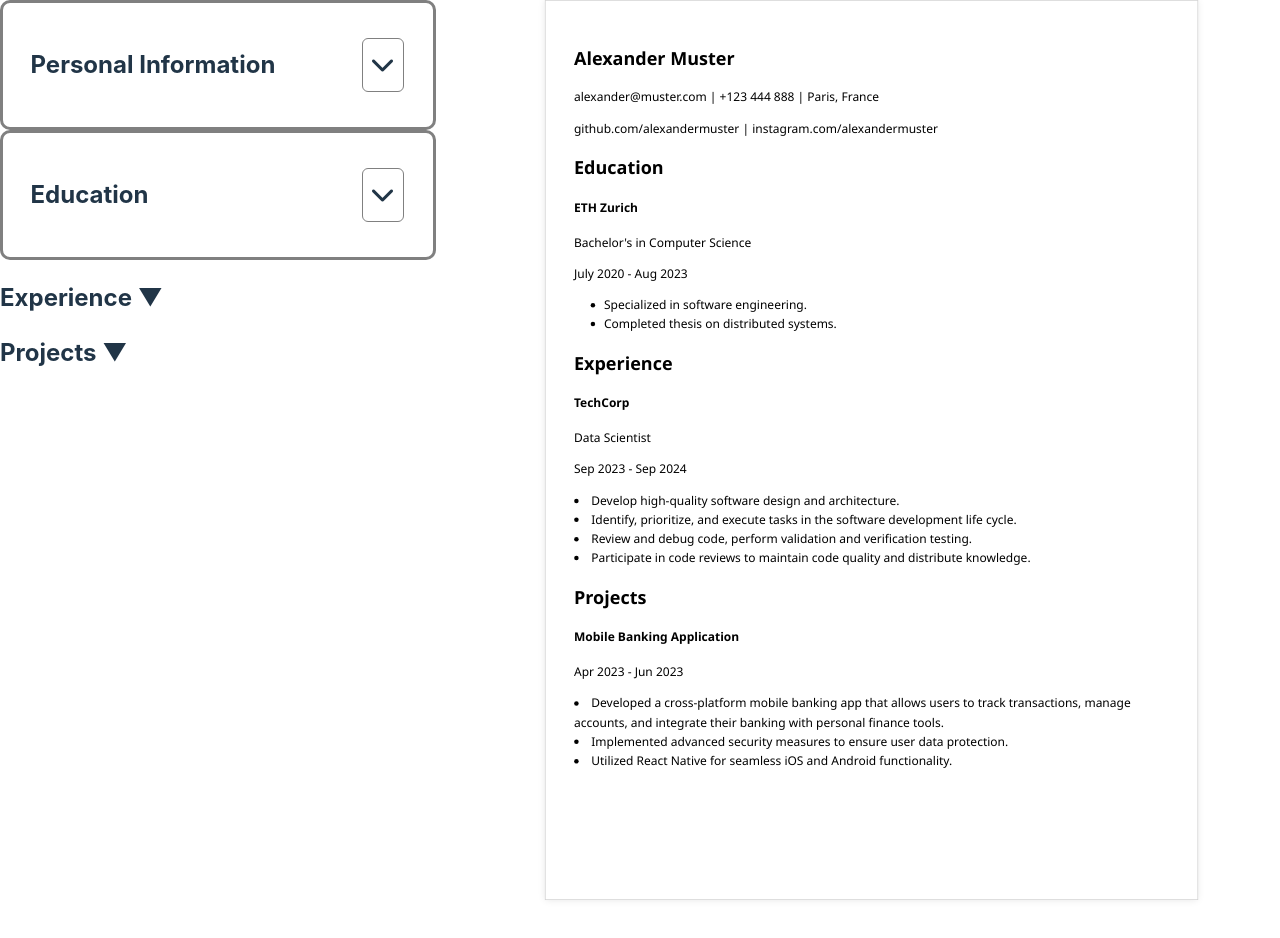
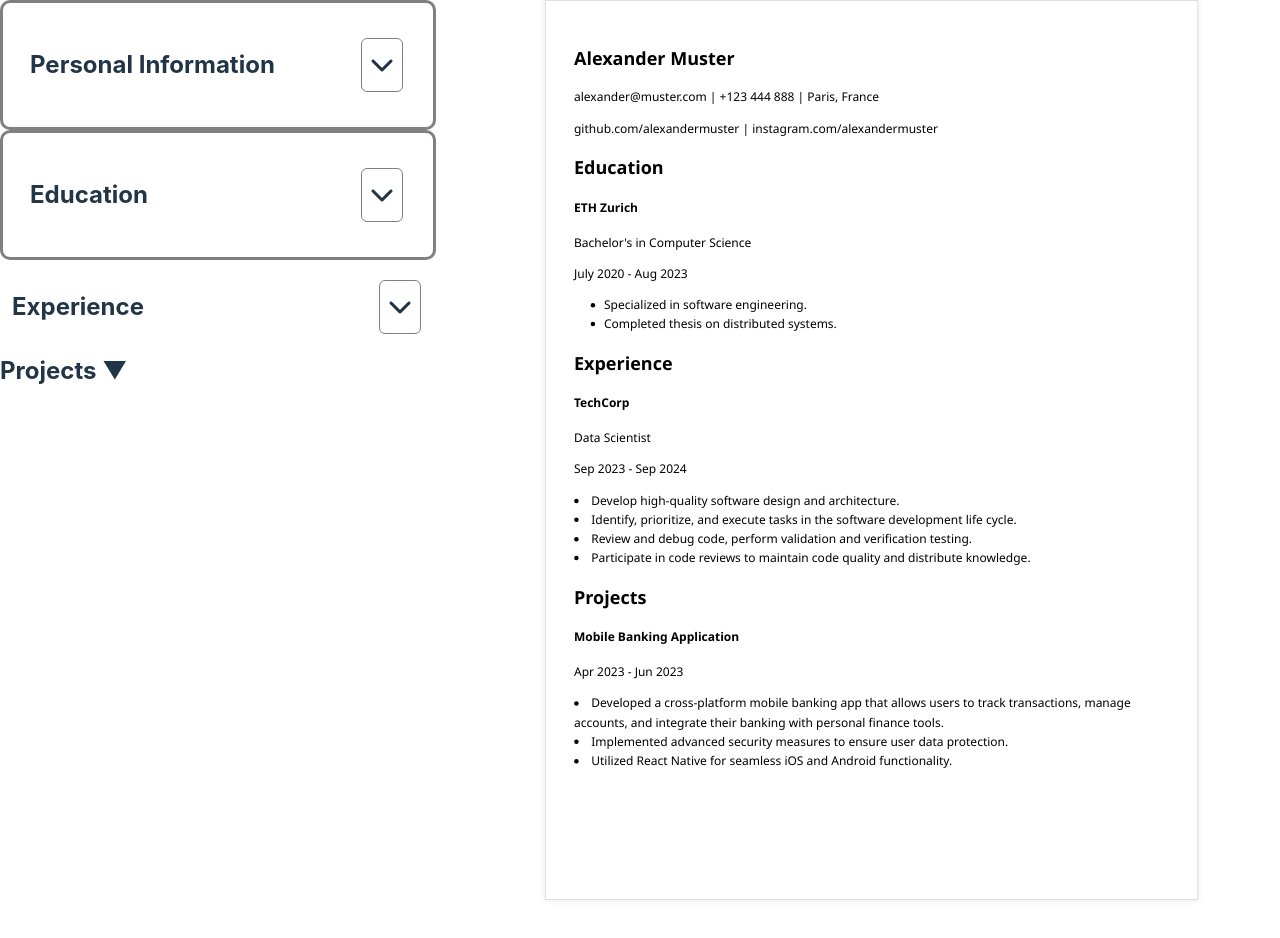
Before and after one commit to anlegi/cv_app, a React (Vite) app: page / in a window 1280 px wide. Shown: the top 938 px of the page. Built offline with nearby package versions, Linux system fonts and the light colour scheme.

Commit message:
Fix line up in education

```diff
--- a/src/components/educational-experience-form.jsx
+++ b/src/components/educational-experience-form.jsx
@@ -115,7 +115,7 @@ function EducationalInfoForm({ onSubmit }) {
                         </div>
                         <br />
                         {education.descriptions.map((description, descIndex) => (
-                            <div className="form-row"key={descIndex}>
+                            <div className="form-row" key={descIndex}>
                               <label>
                                 Details
                               </label>
@@ -125,18 +125,20 @@ function EducationalInfoForm({ onSubmit }) {
                                 value={description}
                                 onChange={(e) => handleChange(e, index, descIndex)}
                               />
-
+                              <button type="button" onClick={() => handleRemoveDescription(index, descIndex)}>Remove Detail</button>
                             </div>
                         ))}
-                        <button type="button" onClick={() => handleRemoveDescription(index, descIndex)}>Remove Detail</button>
-                        <button className="another-detail-btn"type="button" onClick={() => handleAddDescription(index)}>Add Another Detail</button>
+                        <button className="another-detail-btn"type="button" onClick={() => handleAddDescription(index)}>+ Another Detail</button>
                         <br />
+
+
+                <div className="button-container2">
+                  <button className="another-education-btn" onClick={handleAddEducation}>+ Another Education</button>
+                  <button className="submit-all-btn"type="submit" onClick={handleSubmit}>Submit All</button>
+                </div>
+
                 </form>
                 ))}
-                <div className="button-container2">
-                  <button className="another-education-btn" onClick={handleAddEducation}>Add Another Education</button>
-                  <button className="submit-all-btn"type="submit" onClick={handleSubmit}>Submit All</button>
-                </div>
             </div>
           )}
         </div>
--- a/src/components/practical-experience-form.jsx
+++ b/src/components/practical-experience-form.jsx
@@ -65,8 +65,13 @@ function PracticalInfoForm({ onSubmit }) {
 
   return (
     <div>
-      <h2 onClick={toggleFormVisibility} style={{ cursor: 'pointer', display: 'flex', alignItems: 'center' }}>
-      Experience {isCollapsed ? '▼' : '▲'}
+      <h2 className="form-header" onClick={toggleFormVisibility}>
+        <span className="form-title">Experience</span>
+        <span className="toggle-icon">
+          {isCollapsed
+          ? <i className="fa-solid fa-chevron-down"></i>
+          : <i className="fa-solid fa-chevron-up"></i>}
+        </span>
       </h2>
       {!isCollapsed && (
         <div>
--- a/src/index.css
+++ b/src/index.css
@@ -86,7 +86,7 @@ button:focus-visible {
   padding: 15px;
   display: flex;
   flex-direction: column;
-  align-items: center; /* Aligns children (form-header and form) centrally */
+  /* align-items: center; Aligns children (form-header and form) centrally */
 }
 
 .form-header {
@@ -95,7 +95,7 @@ button:focus-visible {
   justify-content: space-between; /* Positions the title and toggle icon on opposite sides */
   align-items: center;
   cursor: pointer;
-  padding-left: 25px;
+  padding-left: 12px;
 }
 
 .form-title {
@@ -105,16 +105,16 @@ button:focus-visible {
 
 
 
-.personal-info-form {
+.personal-info-form, .educational-info-form {
   width: 100%; /* Match width to ensure alignment with the toggle icon */
   display: flex;
   flex-direction: column;
   align-items: center;
 }
 
-.educational-info-form {
+/* .educational-info-form {
   width: 100%;
-}
+} */
 
 
 .form-row {
```
Lines whose indentation alone changed are shown as unchanged.
